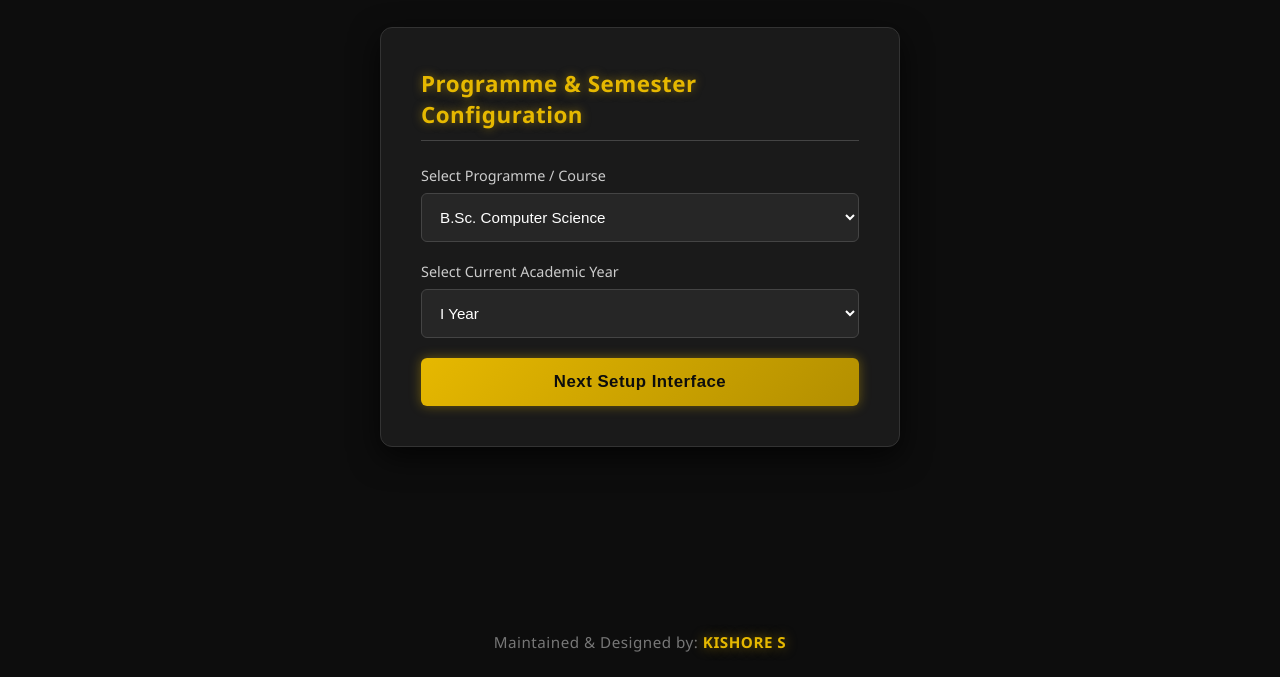
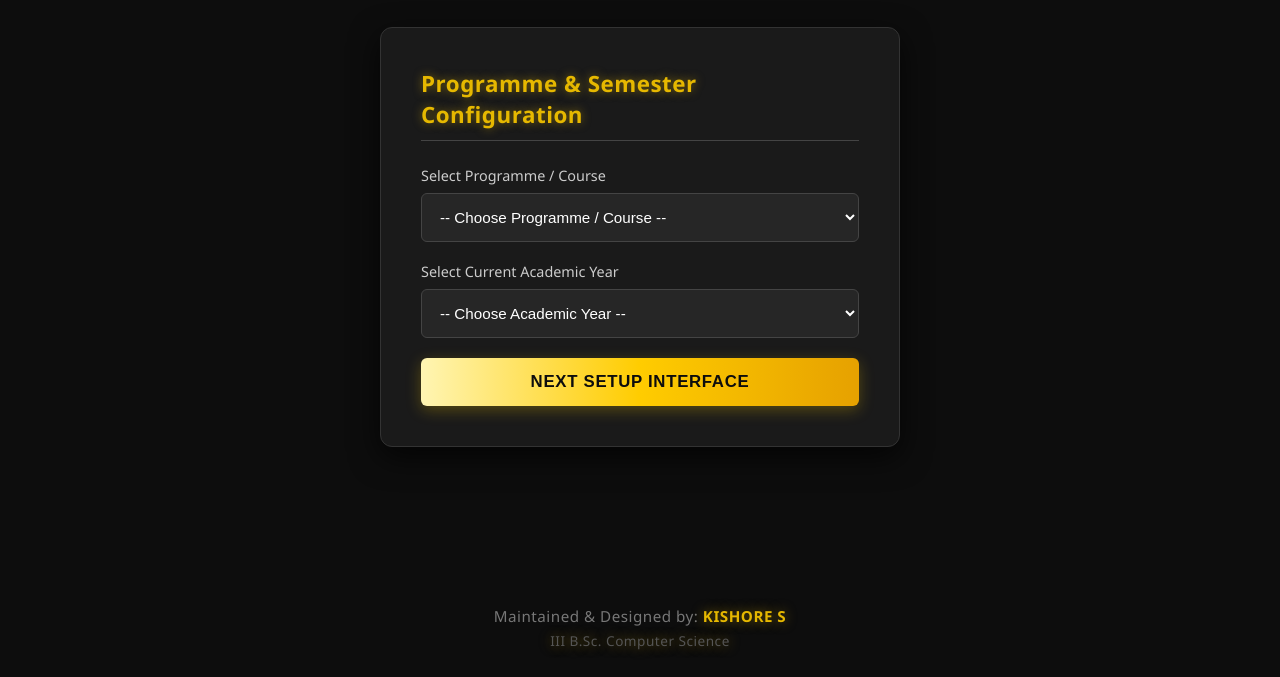
Before and after one commit to kishorespk/vetias-certificate-app, a website: page index.html in a window 1280 px wide. Shown: the part 123-800 px from the top of the page. Drawn offline with Linux system fonts and the light colour scheme.

Commit message:
Refactor gold button styles and validation logic

```diff
--- a/index.html
+++ b/index.html
@@ -131,30 +131,36 @@
             white-space: nowrap;
         }
 
-        /* Premium Gold Buttons Styling with Stable Glow */
+        /* REFIXED METALLIC GOLD BUTTON - NO DARK FADING */
         .btn-gold {
-            background: linear-gradient(135deg, #e6b800, #b38f00);
+            background: linear-gradient(to right, #fff5b3 0%, #ffcc00 50%, #e6a100 100%);
             color: #0d0d0d;
             border: none;
             padding: 14px;
             width: 100%;
             border-radius: 6px;
             font-size: 1.05rem;
-            font-weight: 700;
+            font-weight: 800;
             cursor: pointer;
-            transition: all 0.2s;
-            box-shadow: 0 0 12px rgba(230, 184, 0, 0.4);
-            letter-spacing: 0.5px;
-        }
-        .btn-gold:hover {
-            opacity: 0.95;
-            box-shadow: 0 0 18px rgba(230, 184, 0, 0.6);
-        }
-        .btn-gold:active {
-            transform: scale(0.98);
+            box-shadow: 0 4px 15px rgba(230, 184, 0, 0.3);
+            letter-spacing: 0.7px;
+            text-transform: uppercase;
+            outline: none;
+            transition: transform 0.1s ease, box-shadow 0.2s ease;
         }
 
-        /* Professional Footer for Credits with Perfect Balanced Glow */
+        .btn-gold:hover {
+            box-shadow: 0 6px 20px rgba(230, 184, 0, 0.5);
+            transform: translateY(-1px);
+        }
+
+        .btn-gold:active {
+            transform: scale(0.97);
+            background: linear-gradient(to right, #ffffff 0%, #fff2a3 60%, #ffcc00 100%);
+            box-shadow: 0 0 25px #e6b800, inset 0 0 10px rgba(255, 255, 255, 0.5);
+        }
+
+        /* Professional Footer for Credits with Balanced Glow */
         footer {
             text-align: center;
             padding: 25px;
@@ -163,11 +169,19 @@
             margin-top: auto;
             width: 100%;
             letter-spacing: 0.5px;
+            line-height: 1.6;
         }
         footer span {
             color: #e6b800;
             font-weight: 700;
             text-shadow: 0 0 12px rgba(230, 184, 0, 0.5);
+        }
+        footer .dept-label {
+            display: block;
+            font-size: 0.85rem;
+            color: #555555;
+            font-weight: 500;
+            margin-top: 2px;
         }
 
         /* Dynamic Section Visibility Logic Classes */
@@ -260,6 +274,7 @@
         <div class="form-group">
             <label>Select Programme / Course</label>
             <select id="dept-select">
+                <option value="">-- Choose Programme / Course --</option>
                 <option value="B.Sc. Computer Science">B.Sc. Computer Science</option>
                 <option value="B.Sc. Computer Science & Applications">B.Sc. Computer Science & Applications</option>
                 <option value="B.Sc. Computer Science (AI & Data Science)">B.Sc. Computer Science (AI & Data Science)</option>
@@ -289,6 +304,7 @@
         <div class="form-group">
             <label>Select Current Academic Year</label>
             <select id="year-select">
+                <option value="">-- Choose Academic Year --</option>
                 <option value="I Year">I Year</option>
                 <option value="II Year">II Year</option>
                 <option value="III Year">III Year</option>
@@ -351,12 +367,25 @@
 
     <footer>
         Maintained & Designed by: <span>KISHORE S</span>
+        <span class="dept-label">III B.Sc. Computer Science</span>
     </footer>
 
     <script>
         function goToStep2() {
             var selectedDept = document.getElementById("dept-select").value;
             var selectedYear = document.getElementById("year-select").value;
+
+            // ✨ STEP 1 STRICT EMBEDDED CHECK VALIDATION SYSTEM
+            if (!selectedDept) {
+                alert("Validation Error: Please select a valid Programme / Course before proceeding!");
+                document.getElementById("dept-select").focus();
+                return;
+            }
+            if (!selectedYear) {
+                alert("Validation Error: Please select your Academic Year before proceeding!");
+                document.getElementById("year-select").focus();
+                return;
+            }
 
             document.getElementById("badge-info").innerText = "Target Path: " + selectedDept + " | " + selectedYear;
 
@@ -382,27 +411,23 @@
         }
 
         function handleFormSubmit(event) {
-            // JavaScript custom form error checker implementation pipeline
             var studentName = document.getElementById("student-name").value.trim();
             var certificateName = document.getElementById("cert-name").value.trim();
             var rollNumber = document.getElementById("roll-number").value.trim();
             var fileInput = document.getElementById("real-file-input");
 
-            // Strict blank field check validation engine triggers
             if (!studentName || !certificateName || !rollNumber) {
-                // Let browser handle native alerts if any HTML validation is bypassed
                 return;
             }
 
-            // Custom validation logic check for file selector input
             if (fileInput.files.length === 0) {
-                event.preventDefault(); // Stop form transition loop
+                event.preventDefault();
                 alert("Validation Error: Please select a valid Certificate File before uploading!");
                 document.getElementById("custom-file-box").style.borderColor = "#ff3333";
                 return;
             }
 
-            event.preventDefault(); // Valid aana aprom smooth load trigger panrom
+            event.preventDefault();
             document.getElementById("custom-file-box").style.borderColor = "#444444";
 
             document.getElementById("step2-container").classList.add("hidden");
@@ -418,6 +443,10 @@
 
         function closeSuccessReset() {
             document.getElementById("upload-main-form").reset();
+            // Reset Step 1 dropdown configuration values manually
+            document.getElementById("dept-select").value = "";
+            document.getElementById("year-select").value = "";
+
             document.getElementById("file-custom-text").innerText = "No file chosen";
             document.getElementById("file-custom-text").style.color = "#8c8c8c";
 
```
